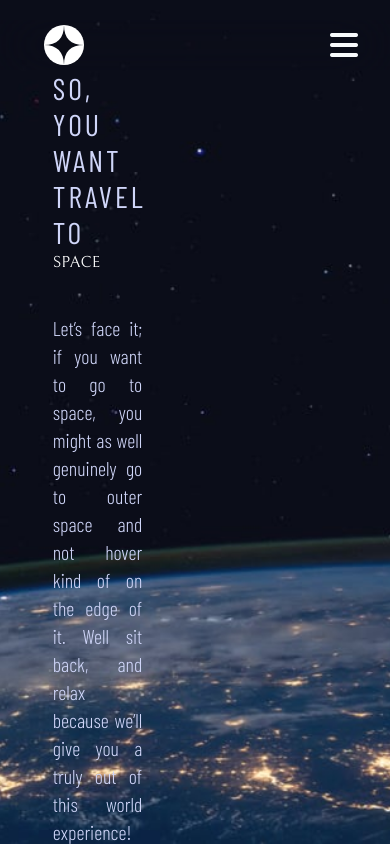
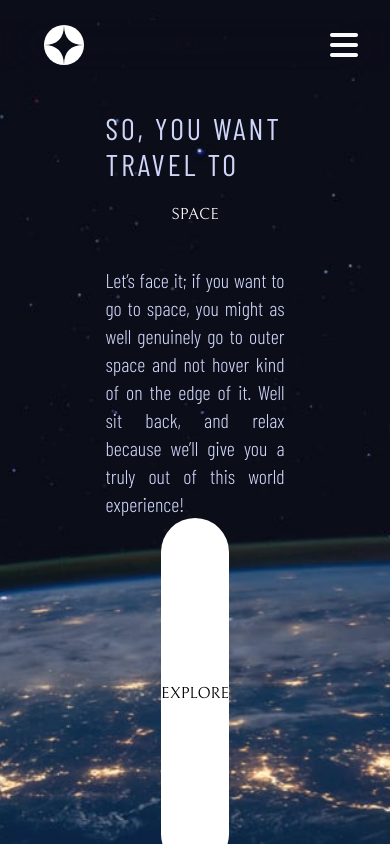
Before and after one commit to MahdiSadeghi26/Space-Toursim-multiPage, a Vue app: page / in a window 390 px wide. Built offline with nearby package versions, Linux system fonts and the light colour scheme.

Commit message:
tablet size is applyed

```diff
--- a/src/components/HomeContent.vue
+++ b/src/components/HomeContent.vue
@@ -1,15 +1,18 @@
 <template>
-    <div class="w-full  xl:h-[88%] flex flex-col">
+    <div class="w-full  lg:h-[88%] flex lg:flex-row flex-col mt-10 lg:mt-auto items-center ">
         <!-- title and description -->
-        <div class="px-2 h-full w-1/2 flex item-center  justify-center ">
-            <div class="flex flex-col   items-center justify-center">
-                <p class=" text-lightPurple uppercase font-BarlowRegular text-3xl tracking-widest w-1/2 xl:mb-5  ">so, you
+        <div class="px-2  w-1/2 h-full flex item-center  justify-center ">
+            <!-- secondary  -->
+            <div class="flex flex-col   items-center justify-center w-full">
+                <p class=" text-lightPurple uppercase font-BarlowRegular text-3xl tracking-widest xl:w-1/2 mb-5 lg:w-2/3  ">
+                    so, you
                     want travel to
                 </p>
                 <!-- title -->
-                <p class="uppercase text-white font-BellefairRegular lg:text-9xl  w-1/2">space</p>
+                <p class="uppercase text-white font-BellefairRegular xl:text-9xl md:text-8xl  xl:w-1/2 lg:w-2/3 ">space</p>
                 <!-- descripiton -->
-                <p class="text-lightPurple font-BarlowLight  text-justify w-1/2 text-xl mt-10">Let’s face it; if you want to
+                <p class="text-lightPurple font-BarlowLight  text-justify xl:w-1/2 lg:w-2/3 text-xl mt-10">Let’s face it; if
+                    you want to
                     go to space,
                     you might as well genuinely go to outer space and not hover kind
                     of on the edge of it. Well sit back, and relax because we’ll give you a truly out of this world
@@ -17,6 +20,12 @@
                 </p>
             </div>
         </div>
-        <div class="w-1/2"></div>
+        <!-- explore button -->
+        <div class="w-1/2 flex lg:items-center justify-center md:items-center lg:h-auto h-[350px] ">
+            <div
+                class="bg-white rounded-full xl:w-[250px] xl:h-[250px] lg:w-[200px] lg:h-[200px] md:w-[170px] md:h-[170px] flex items-center justify-center outline-0 outline-gray-400 hover:outline-[40px] outline transition-all hover:duration-500">
+                <a href="" class=" uppercase lg:text-4xl md:text-3xl font-BellefairRegular ">explore</a>
+            </div>
+        </div>
     </div>
 </template>
```
